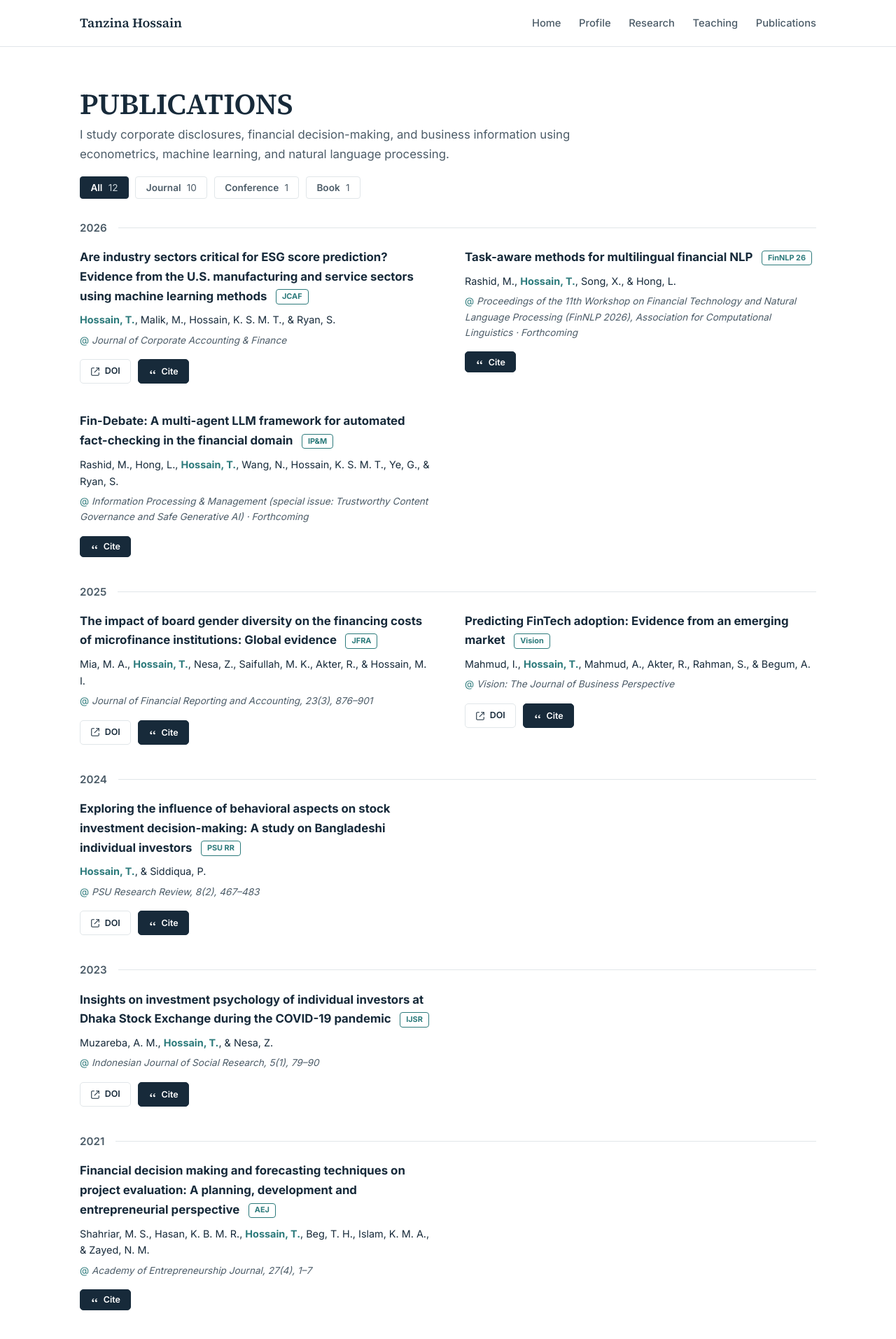
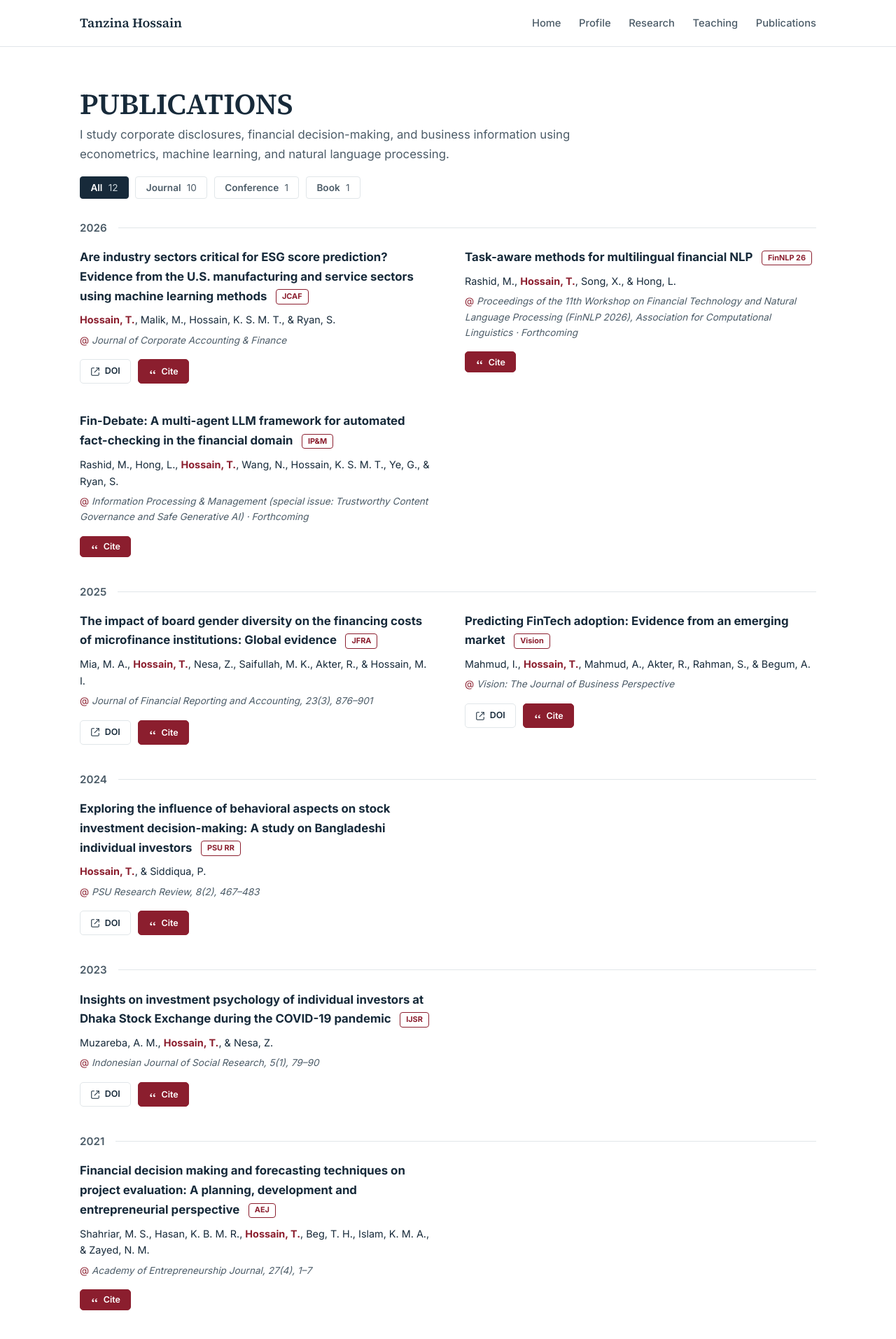
Before and after one commit to tanzinahossain/tanzinahossain.github.io, a Jekyll site: the page built from publications/index.html, in a window 1280 px wide. Shown: the top 1913 px of the page at 70% size. Built offline with Jekyll 4.4.1, drawn with Linux system fonts in a browser that asks for light colours.

Commit message:
Switch publication accents (badge, surname, venue icon, hover, Cite button) from navy/teal to maroon
Co-Authored-By: Claude Sonnet 5 <noreply@anthropic.com>

```diff
--- a/assets/css/style.css
+++ b/assets/css/style.css
@@ -3,6 +3,7 @@
   --navy:#172A3A;
   --blue:#356A8A;
   --teal:#2C7A7B;
+  --maroon:#8B1E2E;
   --gray:#F5F7F8;
   --white:#FFFFFF;
   --border:#E1E6E9;
@@ -125,14 +126,14 @@ h1{margin-bottom:.3rem}
 .pub-grid{display:grid; grid-template-columns:1fr 1fr; gap:2.5rem 3rem; margin-bottom:2.5rem}
 @media (max-width:700px){.pub-grid{grid-template-columns:1fr}}
 .pub-entry{min-width:0; padding:1rem; margin:-1rem; border-radius:8px; transition:background .2s}
-.pub-entry:hover{background:rgba(44,122,123,.07)}
+.pub-entry:hover{background:rgba(139,30,46,.07)}
 .pub-card-title{margin-bottom:.5rem}
 .pub-entry .pt{font-size:1.05rem; font-weight:700; color:var(--navy)}
-.pub-entry .badge{display:inline-block; margin-left:.5rem; font-size:.68rem; font-weight:700; color:var(--teal); border:1px solid var(--teal); border-radius:4px; padding:.05rem .5rem; vertical-align:middle; white-space:nowrap}
+.pub-entry .badge{display:inline-block; margin-left:.5rem; font-size:.68rem; font-weight:700; color:var(--maroon); border:1px solid var(--maroon); border-radius:4px; padding:.05rem .5rem; vertical-align:middle; white-space:nowrap}
 .pub-entry .pa{color:var(--navy); font-size:.9rem}
-.pub-entry .pa strong{color:var(--teal)}
+.pub-entry .pa strong{color:var(--maroon)}
 .pub-entry .pv{margin-top:.35rem; font-style:italic; color:var(--text-muted); font-size:.85rem}
-.pub-entry .pv-icon{font-style:normal; color:var(--teal)}
+.pub-entry .pv-icon{font-style:normal; color:var(--maroon)}
 
 /* ===== Citation chips and expandable Cite box ===== */
 .chips{display:flex; flex-wrap:wrap; gap:.6rem; margin-top:1rem}
@@ -143,17 +144,17 @@ h1{margin-bottom:.3rem}
 }
 .chip-outline{background:var(--white); color:var(--navy); border-color:var(--border)}
 .chip-outline:hover{border-color:var(--navy); text-decoration:none}
-.chip-solid{background:var(--navy); color:var(--white); border-color:var(--navy)}
-.chip-solid:hover{background:var(--blue); border-color:var(--blue)}
+.chip-solid{background:var(--maroon); color:var(--white); border-color:var(--maroon)}
+.chip-solid:hover{background:#6E1723; border-color:#6E1723}
 
 .citebox{margin-top:1rem; border:1px solid var(--border); border-radius:6px; overflow:hidden}
 .cite-tabs{display:flex; align-items:center; justify-content:space-between; gap:.75rem; padding:.6rem .8rem; border-bottom:1px solid var(--border)}
 .cite-tab-group{display:flex; gap:.5rem}
 .cite-tab{font-size:.68rem; font-weight:700; text-transform:uppercase; letter-spacing:.06em; border:1px solid var(--border); background:var(--white); color:var(--text-muted); border-radius:4px; padding:.3rem .8rem; cursor:pointer}
-.cite-tab.active{background:var(--navy); border-color:var(--navy); color:var(--white)}
+.cite-tab.active{background:var(--maroon); border-color:var(--maroon); color:var(--white)}
 .cite-copy{font-size:.68rem; font-weight:700; text-transform:uppercase; letter-spacing:.06em; border:1px solid var(--border); background:var(--white); color:var(--navy); border-radius:4px; padding:.3rem .8rem; cursor:pointer}
 .cite-copy:hover{border-color:var(--teal); color:var(--teal)}
-.cite-content{background:rgba(44,122,123,.06); padding:.9rem}
+.cite-content{background:rgba(139,30,46,.06); padding:.9rem}
 .cite-content pre{margin:0; font-family:monospace; font-size:.78rem; line-height:1.6; white-space:pre-wrap; word-break:break-word; color:var(--text-muted)}
 [hidden]{display:none !important}
 
```
